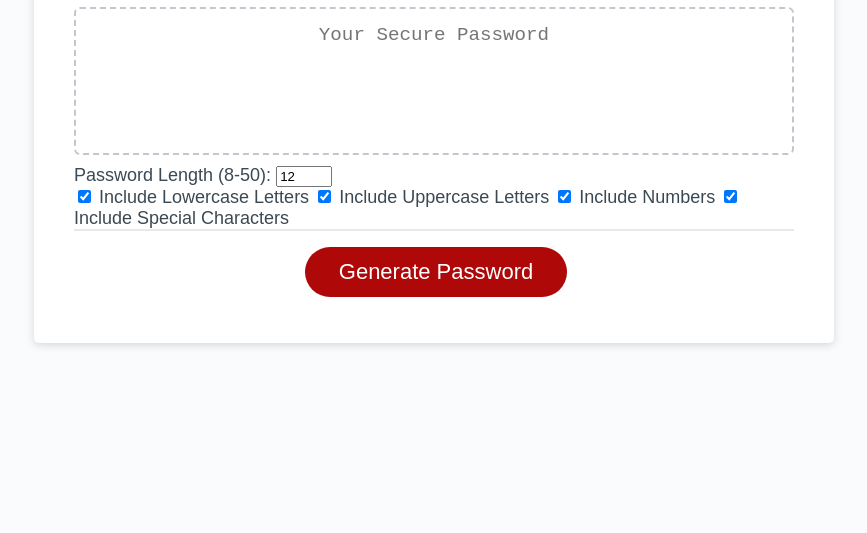
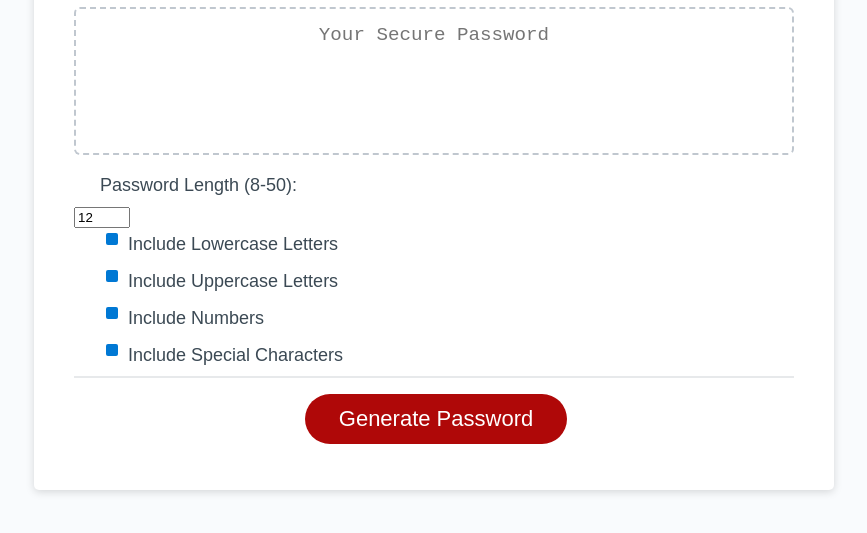
Before and after one commit to GenericJack/PasswordRepository_JS03, a plain HTML site: page Develop/index.html in a window 1280 px wide. Shown: the part 241-774 px from the top of the page, without its empty margins (206-1073 px from the left). Drawn offline with Linux system fonts and the light colour scheme.

```diff
--- a/Develop/style.css
+++ b/Develop/style.css
@@ -135,3 +135,58 @@ button[disabled] {
     font-size: 0.8rem;
   }
 }
+
+/* Styling for checkboxes */
+input[type="checkbox"] {
+  appearance: none;
+  -webkit-appearance: none;
+  -moz-appearance: none;
+  height: 16px;
+  width: 16px;
+  border-radius: 3px;
+  outline: none;
+  cursor: pointer;
+  position: relative;
+}
+
+/* Checkbox */
+input[type="checkbox"]::before {
+  content: "";
+  display: block;
+  position: absolute;
+  top: 2px;
+  left: 2px;
+  width: 12px;
+  height: 12px;
+  background-color: #ccc;
+  border-radius: 2px;
+  transition: background-color 0.3s;
+}
+
+/* checked */
+input[type="checkbox"]:checked::before {
+  background-color: #0078d4;
+}
+
+label {
+  display: block;
+  padding-left: 26px;
+  margin-bottom: 10px;
+  cursor: pointer;
+}
+
+label:hover {
+  background-color: #f0f0f0;
+  border: 1px solid #999;
+  border-radius: 3px;
+  box-shadow: 0 1px 3px rgba(0, 0, 0, 0.3);
+}
+
+input[type="checkbox"]:checked + label {
+  background-color: #0078d4;
+  color: #fff;
+}
+
+.card-body {
+  padding-bottom: 10px;
+}
```
